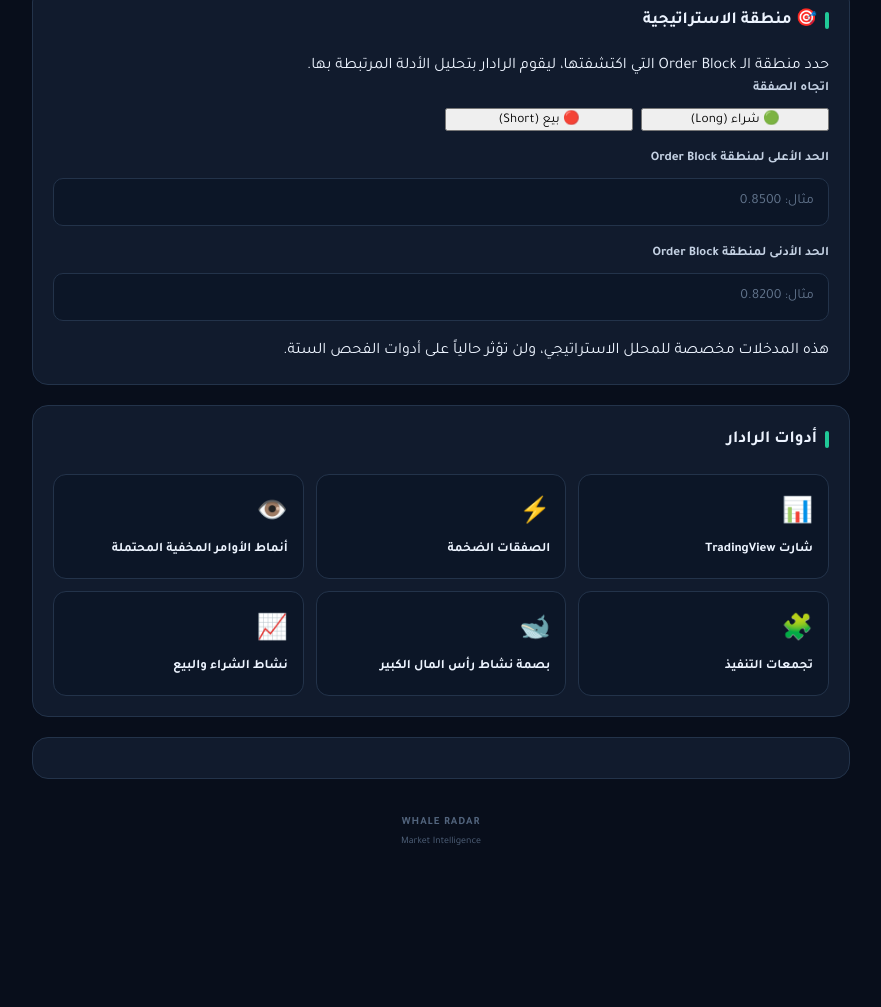
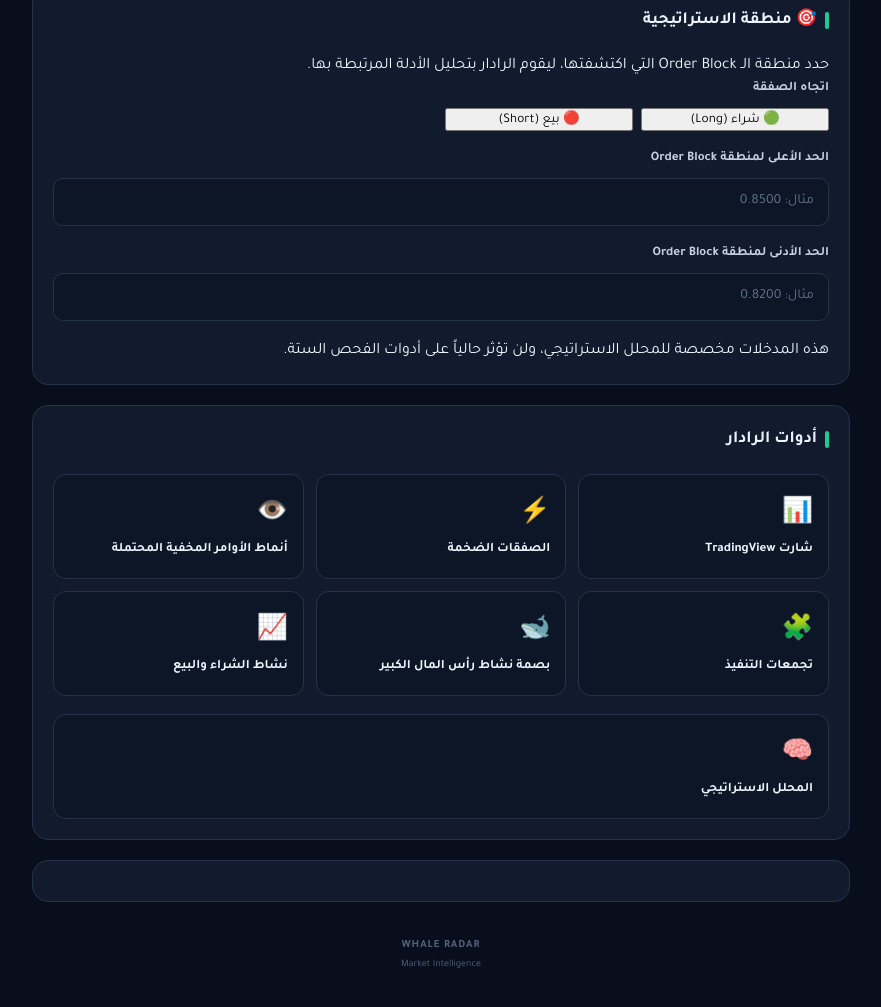
Before and after one commit to boobgeee167-beep/Radar-ob1, a plain HTML site: page index.html in a window 1280 px wide. Shown: the part 510-1517 px from the top of the page, without its empty margins (199-1080 px from the left). Before the commit the page ends 1410 px from the top, so only its background shows below. Drawn offline with Linux system fonts and the light colour scheme.

Commit message:
Update index.html

```diff
--- a/index.html
+++ b/index.html
@@ -231,6 +231,20 @@
 
             </div>
 
+            <!-- المحلل الاستراتيجي -->
+            <div class="strategy-launcher">
+
+                <button
+                    class="radar-button"
+                    data-tool="strategy-confirmation"
+                    style="width:100%; margin-top:18px;"
+                >
+                    <span class="radar-icon">🧠</span>
+                    <span>المحلل الاستراتيجي</span>
+                </button>
+
+            </div>
+
         </section>
 
 
@@ -269,4 +283,4 @@
     <script src="app.js"></script>
 
 </body>
-</html>
+    </html>
```
